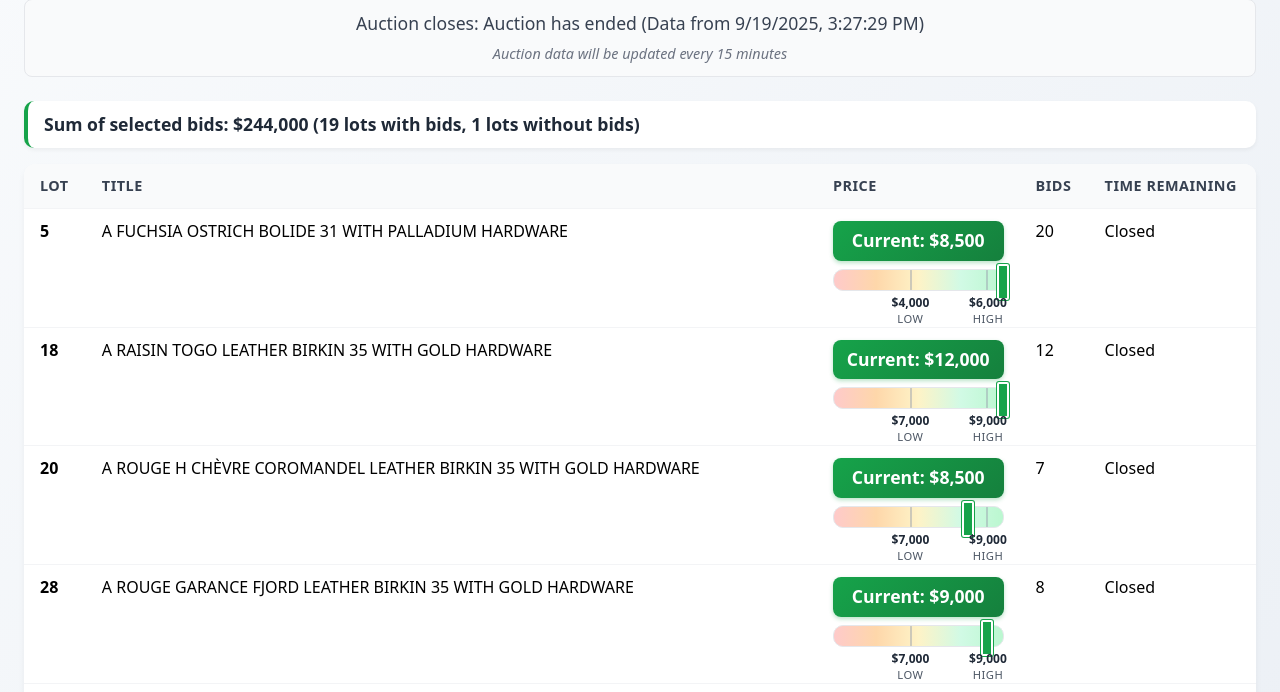
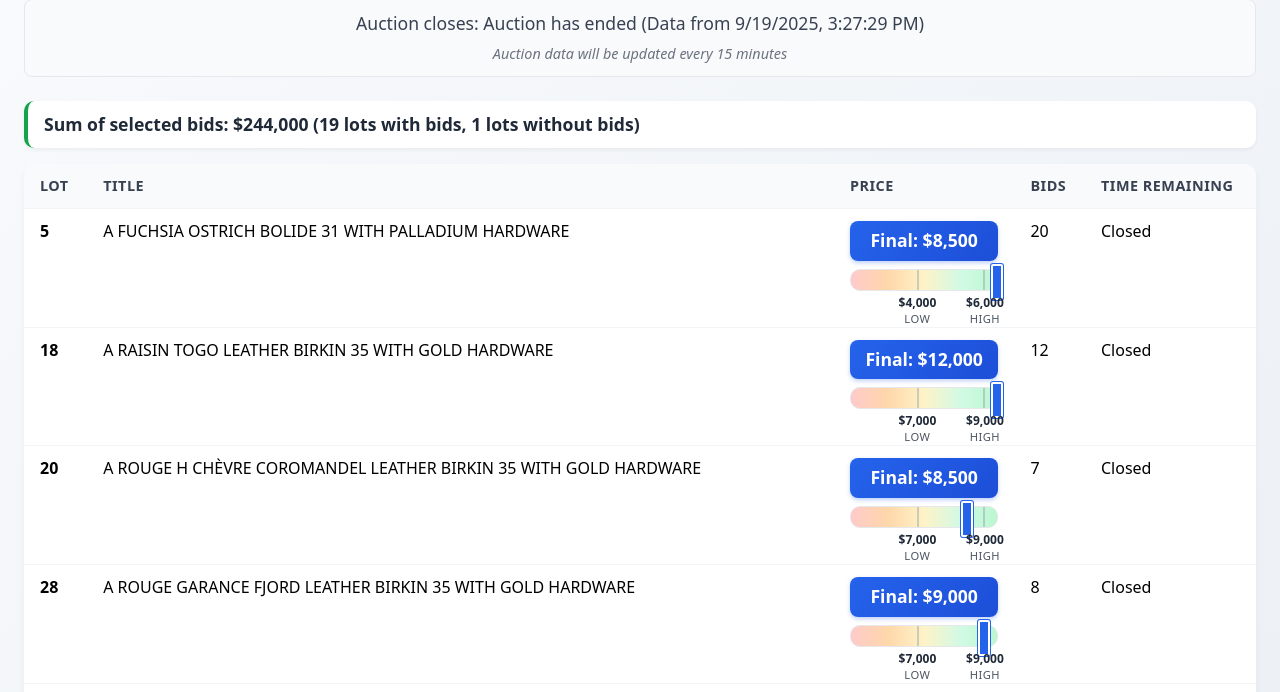
Before and after one commit to elibitt/purseauction, a website: page index.html in a window 1280 px wide. Shown: the part 73-765 px from the top of the page. Drawn offline with Linux system fonts and the light colour scheme.

Commit message:
added final price

```diff
--- a/index.html
+++ b/index.html
@@ -137,9 +137,9 @@
     }
 
     .price-marker.current {
-      background: var(--success-color);
+      background: var(--primary-color);
       border: 2px solid white;
-      box-shadow: 0 0 0 1px var(--success-color);
+      box-shadow: 0 0 0 1px var(--primary-color);
       width: 8px;
       height: 32px;
       top: -6px;
@@ -157,12 +157,12 @@
       text-align: center;
       margin-bottom: 8px;
       padding: 8px 12px;
-      background: linear-gradient(135deg, var(--success-color) 0%, #15803d 100%);
+      background: linear-gradient(135deg, var(--primary-color) 0%, #1d4ed8 100%);
       color: white;
       border-radius: 8px;
       font-weight: 700;
       font-size: 1.1rem;
-      box-shadow: 0 2px 4px rgba(22, 163, 74, 0.3);
+      box-shadow: 0 2px 4px rgba(37, 99, 235, 0.3);
     }
 
     .price-labels {
@@ -482,7 +482,7 @@
       // Create current price display if exists
       let currentPriceDisplay = '';
       if (currentAmount && currentAmount > 0) {
-        currentPriceDisplay = `<div class="current-price-display">Current: ${currency(currentAmount)}</div>`;
+        currentPriceDisplay = `<div class="current-price-display">Final: ${currency(currentAmount)}</div>`;
       } else if (startingAmount && startingAmount > 0 && (!currentAmount || currentAmount === 0)) {
         currentPriceDisplay = `<div class="current-price-display" style="background: linear-gradient(135deg, var(--gray-400) 0%, var(--gray-500) 100%); box-shadow: 0 2px 4px rgba(107, 114, 128, 0.3);">
           <div style="font-size: 1.1rem; margin-bottom: 4px;">No Bids</div>
```
